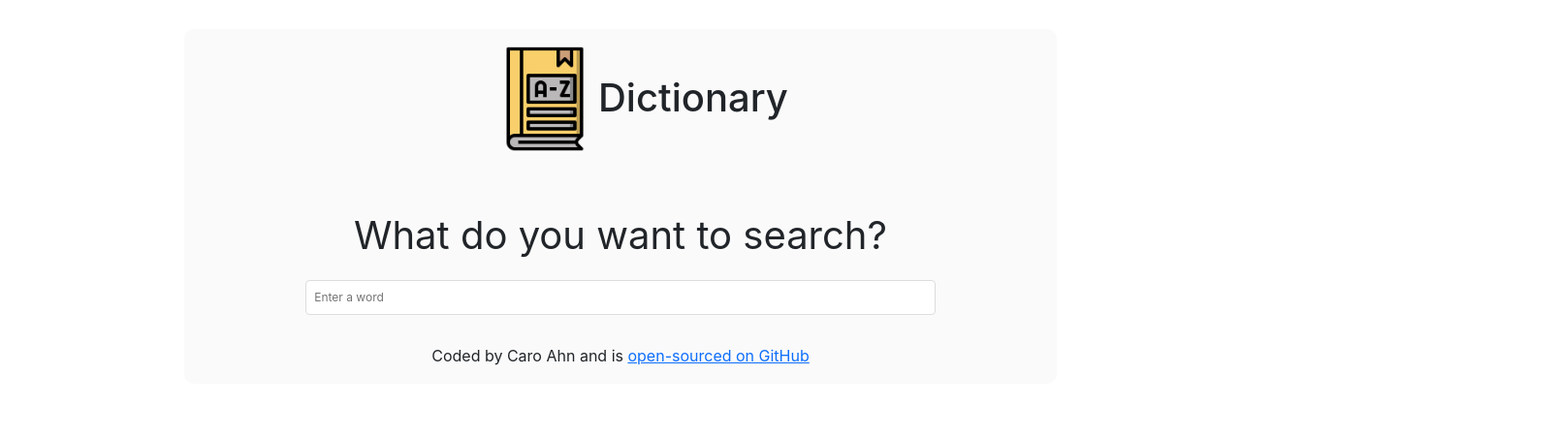
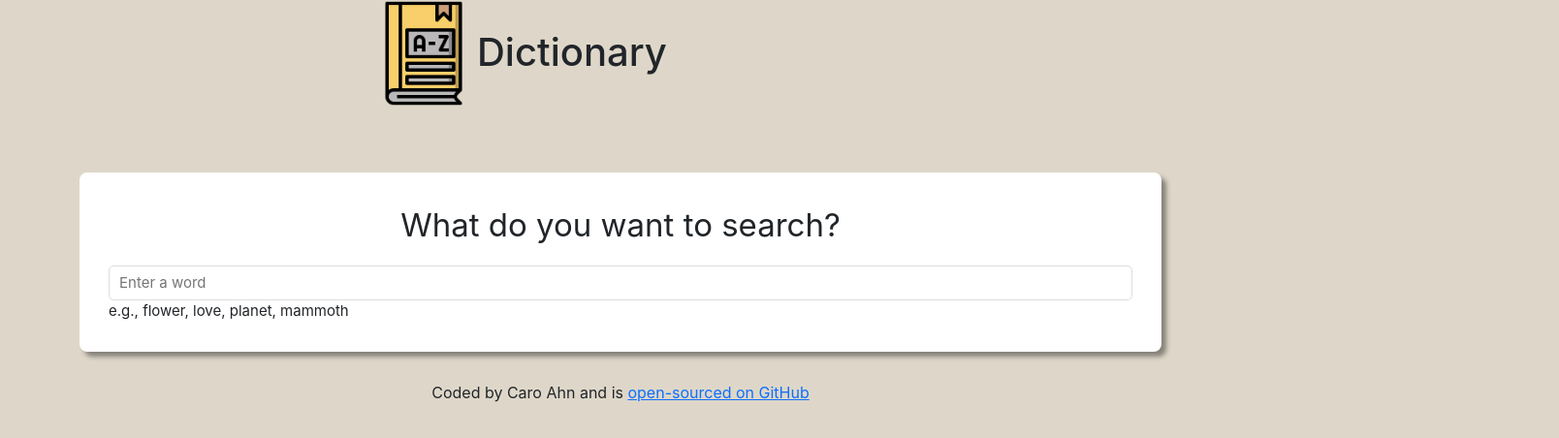
Before and after one commit to CaroAhn/dictionary-project, a React (Create React App) app: page / in a window 1280 px wide. Shown: the top 452 px of the page at 97% size, 1608 px wide, since content can reach past the window. Built offline with nearby package versions, Linux system fonts and the light colour scheme.

Commit message:
Added CSS

```diff
--- a/src/App.css
+++ b/src/App.css
@@ -1,10 +1,5 @@
-.App .container {
-  border: 1px solid #fafafa;
-  padding: 16px;
-  margin: 30px auto;
-  max-width: 900px;
-  border-radius: 10px;
-  background-color: #fafafa;
+body {
+  background: #ded7c9;
 }
 
 .App .logo {
--- a/src/Dictionary.css
+++ b/src/Dictionary.css
@@ -1,15 +1,27 @@
+.Dictionary section {
+  background: white;
+  padding: 30px;
+  border-radius: 8px;
+  box-shadow: 5px 5px 5px rgb(0, 0, 0, 0.4);
+  margin: 20px 0;
+}
+
 .Dictionary input {
-  width: 75%;
-  padding: 8px;
+  width: 100%;
+  padding: 6px 10px;
   border: 1px solid #ddd;
   color: #333;
-  border-radius: 4px;
-  font-size: 12px;
+  border-radius: 5px;
+  font-size: 15px;
   display: block;
   margin: 0 auto;
 }
 
 .Dictionary .dictionary-paragraph {
   text-align: center;
-  font-size: 40px;
+  font-size: 33px;
 }
+
+.Dictionary .hint {
+  font-size: 15px;
+}
--- a/src/Dictionary.js
+++ b/src/Dictionary.js
@@ -8,7 +8,6 @@ export default function Dictionary() {
   let [results, setResults] = useState(null);
 
   function handleResponse(response) {
-    console.log(response.data[0]);
     setResults(response.data[0]);
   }
 
@@ -24,6 +23,7 @@ export default function Dictionary() {
   }
   return (
     <div className="Dictionary">
+      <section>
         <form onSubmit={search}>
           <p className="dictionary-paragraph">What do you want to search?</p>
           <input
@@ -32,6 +32,8 @@ export default function Dictionary() {
             placeholder="Enter a word"
           />
         </form>
+        <div className="hint">e.g., flower, love, planet, mammoth</div>
+      </section>
       <Results results={results} />
     </div>
   );
--- a/src/Results.css
+++ b/src/Results.css
@@ -1,4 +1,5 @@
 .Results h2 {
-  text-align: center;
-  margin-top: 10px;
+  text-align: left;
+  font-weight: bolder;
+  line-height: 1.5;
 }
--- a/src/Results.js
+++ b/src/Results.js
@@ -7,6 +7,7 @@ export default function Results(props) {
   if (props.results) {
     return (
       <div className="Results">
+        <section>
           <h2>{props.results.word}</h2>
           {props.results.phonetics.map(function (phonetic, index) {
             return (
@@ -15,11 +16,12 @@ export default function Results(props) {
               </div>
             );
           })}
+        </section>
         {props.results.meanings.map(function (meaning, index) {
           return (
-            <div key={index}>
+            <section key={index}>
               <Meaning meaning={meaning} />
-            </div>
+            </section>
           );
         })}
       </div>
```
Lines whose indentation alone changed are shown as unchanged.
